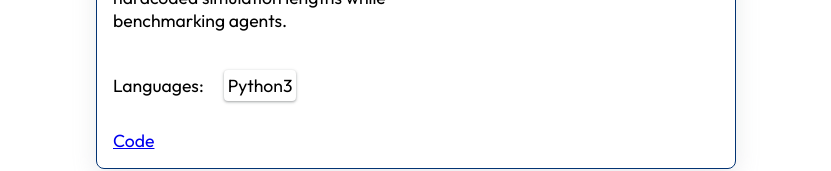
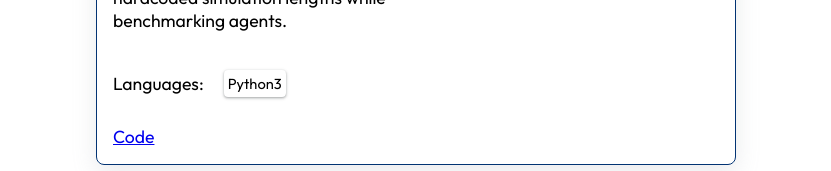
Before and after one commit to Rapteon/rapteon.github.io, an Angular app: page / in a window 1280 px wide. Shown: the part 562-733 px from the top of the page, without its empty margins (224-1055 px from the left). Built offline with nearby package versions, Linux system fonts and the light colour scheme.

Commit message:
Reduced font size of chip.

```diff
--- a/src/app/exhibit/exhibit.css
+++ b/src/app/exhibit/exhibit.css
@@ -66,6 +66,7 @@ div#frameworks > .chip {
     rgba(60, 64, 67, 0.3) 0px 1px 2px 0px,
     rgba(60, 64, 67, 0.15) 0px 1px 3px 1px;
   border-radius: 4px;
+  font-size: smaller;
 }
 
 @media screen and (max-width: 2200px) {
```
